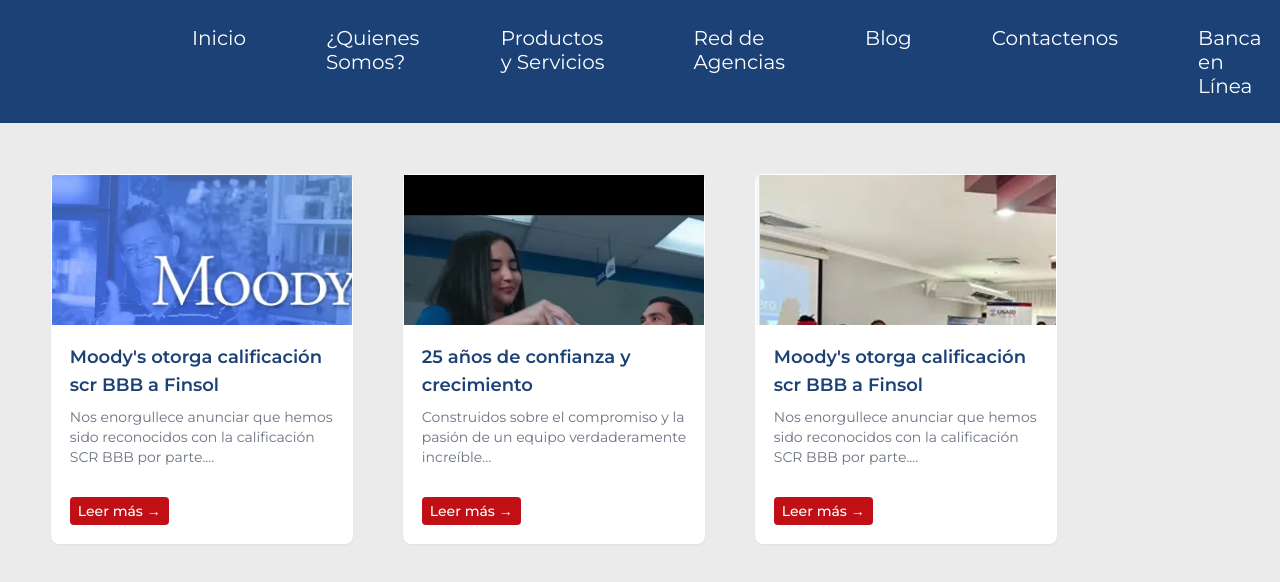
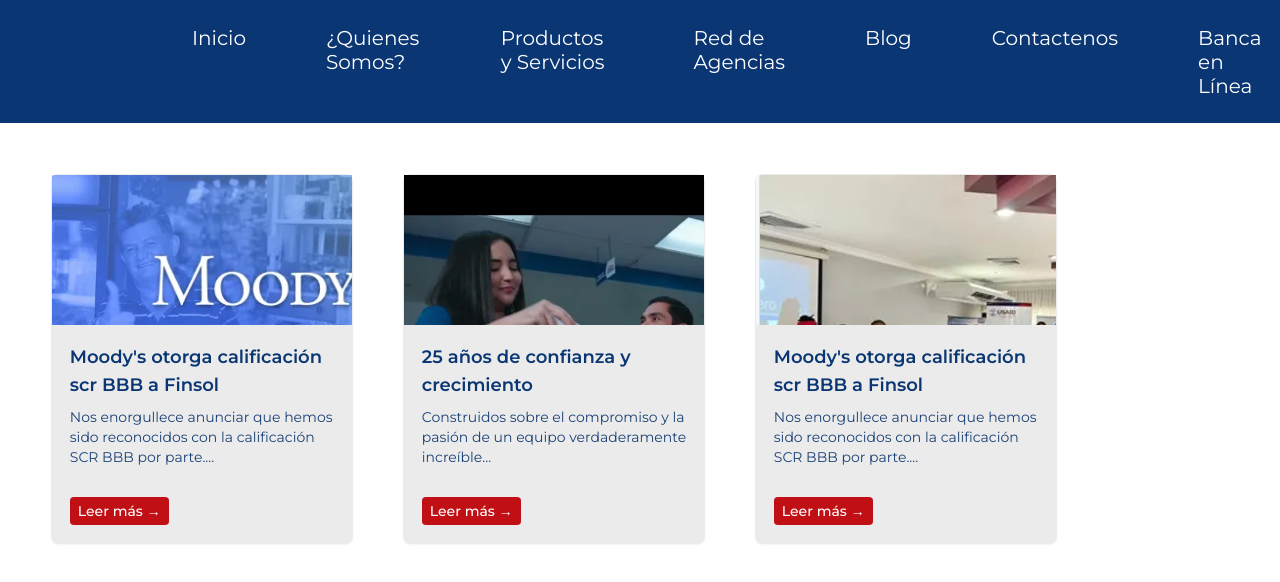
Before and after one commit to ksorie/finsol-proyecto-inicial, a plain HTML site: page html/inicio/index.html in a window 1280 px wide. Drawn offline with Linux system fonts and the light colour scheme.

Commit message:
Cambios nuevos reponsive  proyecto Finsol

```diff
--- a/html/inicio/index.html
+++ b/html/inicio/index.html
@@ -6,18 +6,19 @@
     <title>Inicio FINSOL</title>
     <link rel="icon" href="/img/finsolLogo.png">
     <link rel="stylesheet" href="/styles/inicio.css">
+    <link rel="stylesheet" href="/styles/general.css">
 </head>
 <body>
     <main>
         <header class="headerMenu">
         <nav class="menu">
-            <a href="inicio.html" class="menuPrincipal">Inicio</a>
+            <a href="/html/inicio/index.html" class="menuPrincipal">Inicio</a>
             <a href="" class="menuPrincipal">¿Quienes Somos?</a>
             <a href="" class="menuPrincipal">Productos y Servicios</a>
             <a href="" class="menuPrincipal">Red de Agencias</a>
             <a href="" class="menuPrincipal">Blog</a>
             <a href="" class="menuPrincipal">Contactenos</a>
-            <a href="banca.htm" class="menuPrincipal">Banca en Línea </a>
+            <a href="/index.html" class="menuPrincipal">Banca en Línea </a>
         </nav>
         </header>
 
--- /dev/null
+++ b/styles/general.css
@@ -0,0 +1,22 @@
+@import url('https://fonts.googleapis.com/css2?family=Montserrat:ital,wght@0,100..900;1,100..900&display=swap');
+
+:root{
+    --colorPrimario: #0a3674;
+    --colorSecundario: #ffffff;
+    --colorTerciario: #363535;
+    --colorCuaternario: #05060f0a;
+    --colorQuinto: #c00f15;
+    --colorSexto: #1b4176;
+    --colorSeptimo:#6B7280;
+    --colorOctavo: #ebebeb;
+
+    /*Letras*/
+    --letraPrimaria:"Montserrat";
+}
+
+
+*{
+    font-family: "Montserrat" ;
+    background-color:transparent ;
+
+}
--- a/styles/inicio.css
+++ b/styles/inicio.css
@@ -1,6 +1,6 @@
 @import url('https://fonts.googleapis.com/css2?family=Montserrat:ital,wght@0,100..900;1,100..900&display=swap');
 
-:root{
+/*:root{
     --colorPrimario: #1b4176;
     --colorSecundario: #ffffff;
     --colorTerciario: #ebebeb;
@@ -8,13 +8,13 @@
     --colorQuinto: #fff;
     --colorSexto:#6B7280;
 
-    /*Letras*/
+    /*Letras
     --letraPrimaria:"Montserrat";
 
-}
+}*/
 
 body{
-    background-color: var(--colorTerciario);
+    background-color: var(--colorSecundario);
     font-family: var(--letraPrimaria);
     margin: 0;
     padding: 0;
@@ -61,7 +61,7 @@
 .card,.card2, .card3{
     max-width: 300px;
     border-radius: 0.5rem;
-    background-color: var(--colorQuinto);
+    background-color: var(--colorOctavo);
     box-shadow: 0 1px 2px 0 rgba(0, 0, 0, 0.05);
     border: 1px solid transparent;
 }
@@ -116,7 +116,7 @@
     font-weight: 500;
     align-items: center;
     gap: 0.25rem;
-    background-color: var(--colorCuaternario);
+    background-color: var(--colorQuinto);
     padding: 4px 8px;
     border-radius: 4px;
 }
--- a/styles/styles.css
+++ b/styles/styles.css
@@ -1,18 +1,3 @@
-@import url('https://fonts.googleapis.com/css2?family=Montserrat:ital,wght@0,100..900;1,100..900&display=swap');
-
-:root{
-    --colorPrimario: #0a3674;
-    --colorSecundario: #ffffff;
-    --colorTerciario: #363535;
-    --colorCuaternario: #05060f0a;
-    --colorQuinto: #c00f15;
-}
-
-*{
-    font-family: "Montserrat" ;
-    background-color:transparent ;
-
-}
 
 body{
     margin: 0;
@@ -33,33 +18,12 @@
     background-size: cover;
 
 }
-.headerMenu{
-    background-color: var(--colorPrimario);
-    display: flex;
-    flex-direction: row;
-    align-items: center;
-    padding: 2% 0% 2% 15%;
-    gap: 22px;
 
-}
-
-.menu{
-    background-color: var(--colorPrimario);
-    display: flex;
-    justify-items: center;
-    gap: 80px;
-
-}
-
-.menuPrincipal{
-    color: var(--colorSecundario);
-    text-decoration:none;
-    font-size: 20px;
-}
-.textoBanca{
-top: 0%;
-color: var(--colorSecundario);
-font-size: 24px;
+form{
+    width: 100%;
+    margin: 0;
+    display: grid;
+    gap: 16px;
 }
 
 .logoContainer{
@@ -87,14 +51,9 @@
         background: var(--colorSecundario);
         box-shadow: var(--colorTerciario);
         margin-top: 1%;
-      }
 
-/*.card h2{
-    font-size: 24px;
-    font-weight: 800;
-    margin: 0 0 12px;
-    text-align: center;
-}*/
+}
+
 
 .card h3{
     color: var(--colorPrimario);
@@ -104,12 +63,7 @@
     text-align: center;
 }
 
-form{
-    width: 100%;
-    margin: 0;
-    display: grid;
-    gap: 16px;
-}
+
 
 .input {
     max-width: 100%;
@@ -183,13 +137,15 @@
 
 /*---INICIO DE FOOTER*/
 .footer {
+        background-color: var(--colorPrimario);
+    color: var(--colorSecundario);
     display: flex;
     flex-wrap: wrap;
     justify-content: space-between;
-    align-items: flex-start;
-    padding: 20px;
-    background-color: var(--colorPrimario);
-    color: var(--colorSecundario);
+    padding: 0;
+    bottom: 0;
+    width: 100%;
+
 }
 
 .social{
@@ -362,6 +318,7 @@
         flex-direction: column;
         width: 100%;
         margin: 0;
+
     }
 
     .location{
```
Also changed, not shown: index.html (+1 -0 lines).
